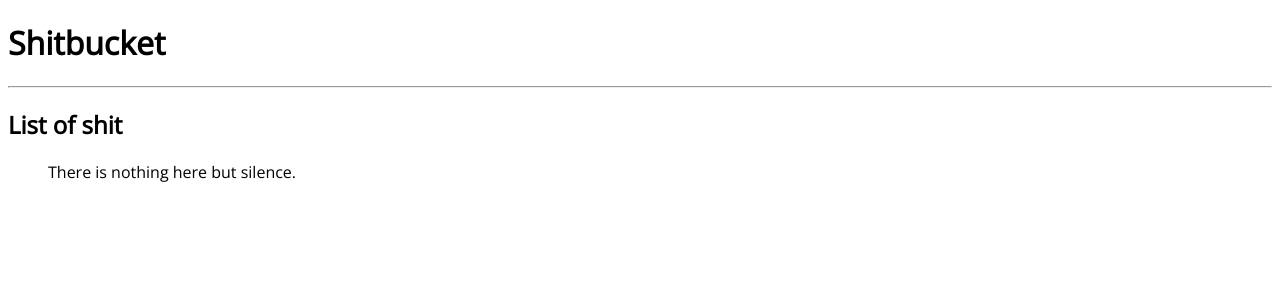
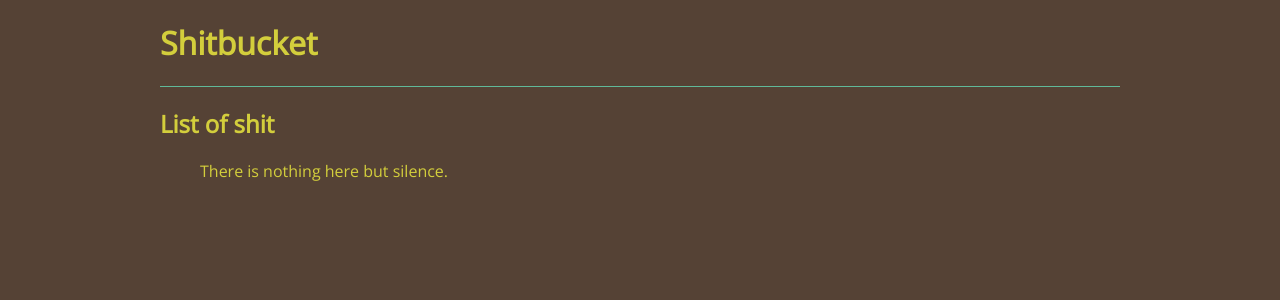
Before and after one commit to kyleterry/shitbucket-py, a Flask app: template shitbucket/templates/index.html in a window 1280 px wide. Shown: the top 300 px of the page. Run offline with Flask 2, Linux system fonts and the light colour scheme; the template is opened without the code that fills it, so the values that code supplies are empty; parts of the project's set-up code (start-up, migrations or seed data) failed here and were passed over.

Commit message:
Structure and style; lookin' good.

```diff
--- a/shitbucket/static/css/main.css
+++ b/shitbucket/static/css/main.css
@@ -1,3 +1,25 @@
 body {
     font-family: 'Open Sans', sans-serif;
+    background-color: #554235;
+    color: #D3CE3C;
 }
+
+a {
+    color: #F77823;
+}
+
+#header-content {
+    width: 960px;
+    margin: 0 auto;
+    border-bottom: 1px solid #60B999;
+}
+
+#content {
+    width: 960px;
+    margin: 0 auto;
+}
+
+#footer-content {
+    width: 960px;
+    margin: 0 auto;
+}
--- a/shitbucket/templates/base.html
+++ b/shitbucket/templates/base.html
@@ -7,10 +7,17 @@
         <link type="text/css" rel="stylesheet" href="{{ url_for('static', filename='css/main.css') }}" />
     </head>
     <body>
-        <h1>Shitbucket</h1>
-        <hr>
+        <header>
+            <div id="header-content">
+                <h1>Shitbucket</h1>
+            </div>
+        </header>
+        <div id="content">
         {% block page_title %}{% endblock %}
         {% block content %}{% endblock %}
+        </div>
+        <div id="footer-content">
         {% block footer %}{% endblock %}
+        </div>
     </body>
 </html>
```
